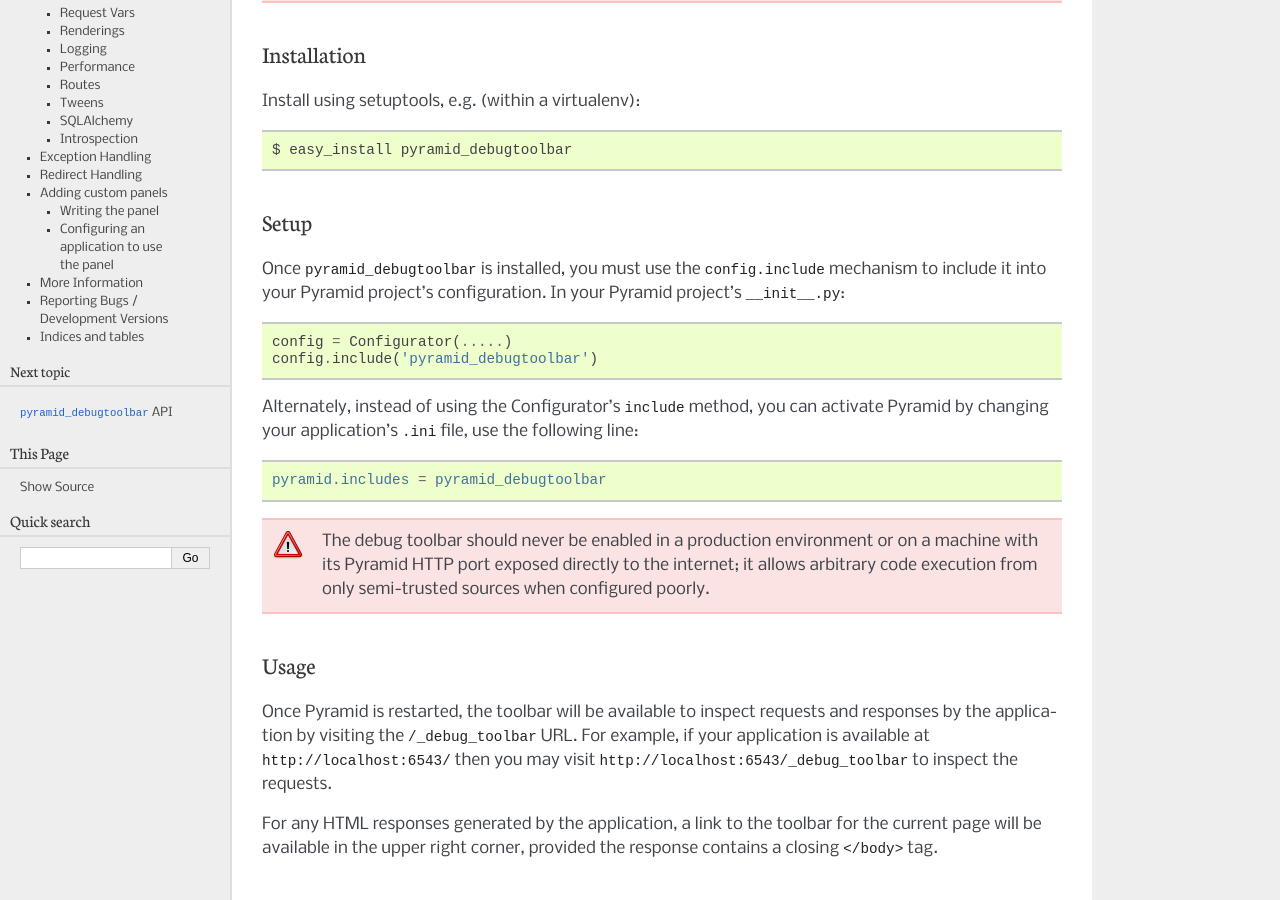
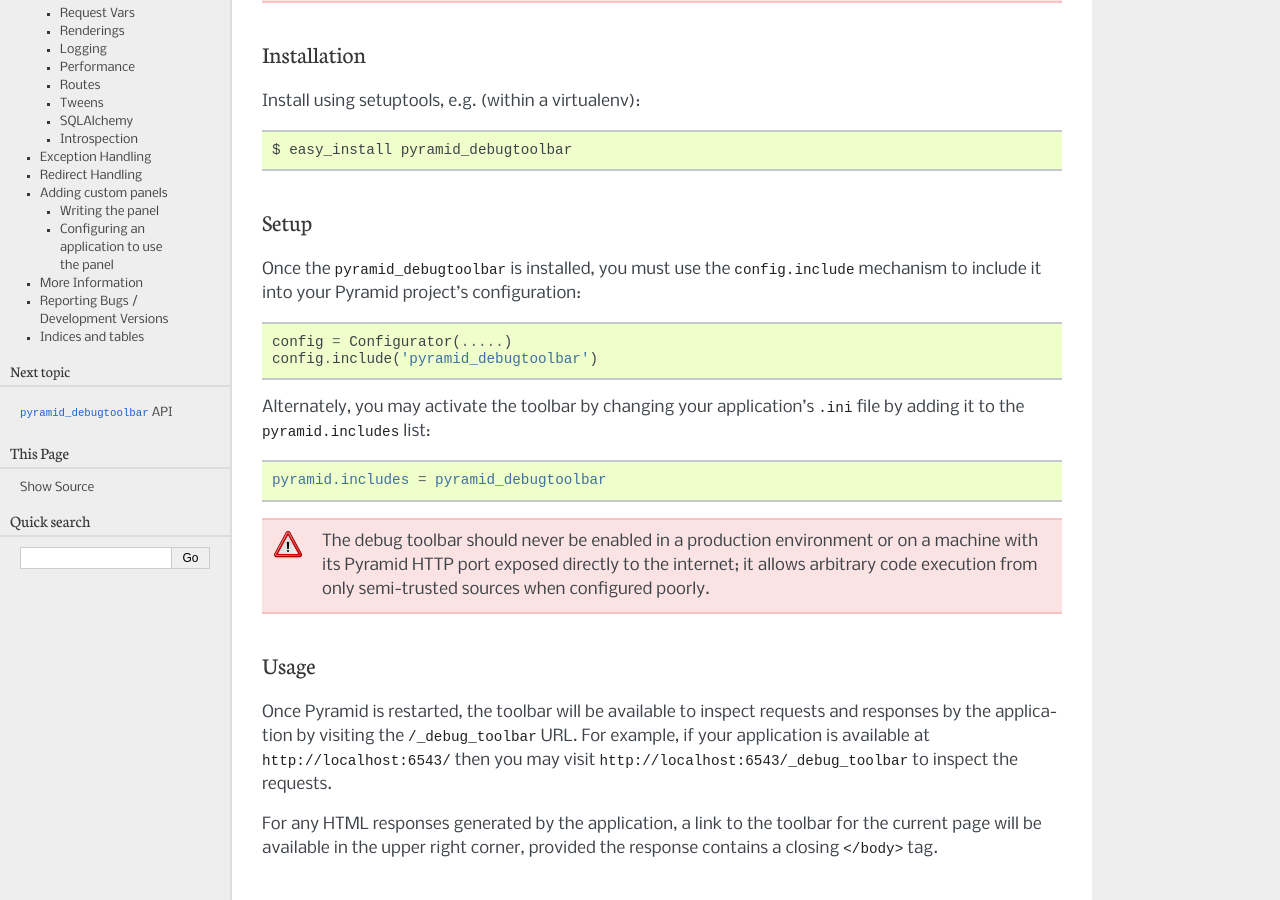
Before and after one commit to Pylons/pyramid_debugtoolbar, a Sphinx documentation site: the page built from docs/index.rst, in a window 1280 px wide and 900 px high, scrolled down 363 px. Built offline with Sphinx 7.4.7, drawn with Linux system fonts in a browser that asks for light colours.

Commit message:
update docs

```diff
--- a/docs/index.rst
+++ b/docs/index.rst
@@ -28,18 +28,17 @@
 Setup
 -----
 
-Once :mod:`pyramid_debugtoolbar` is installed, you must use the
+Once the :mod:`pyramid_debugtoolbar` is installed, you must use the
 ``config.include`` mechanism to include it into your Pyramid project's
-configuration.  In your Pyramid project's ``__init__.py``:
+configuration:
 
 .. code-block:: python
 
    config = Configurator(.....)
    config.include('pyramid_debugtoolbar')
 
-Alternately, instead of using the Configurator's ``include`` method, you can
-activate Pyramid by changing your application's ``.ini`` file, use the
-following line:
+Alternately, you may activate the toolbar by changing your application's
+``.ini`` file by adding it to the ``pyramid.includes`` list:
 
 .. code-block:: ini
 
```
